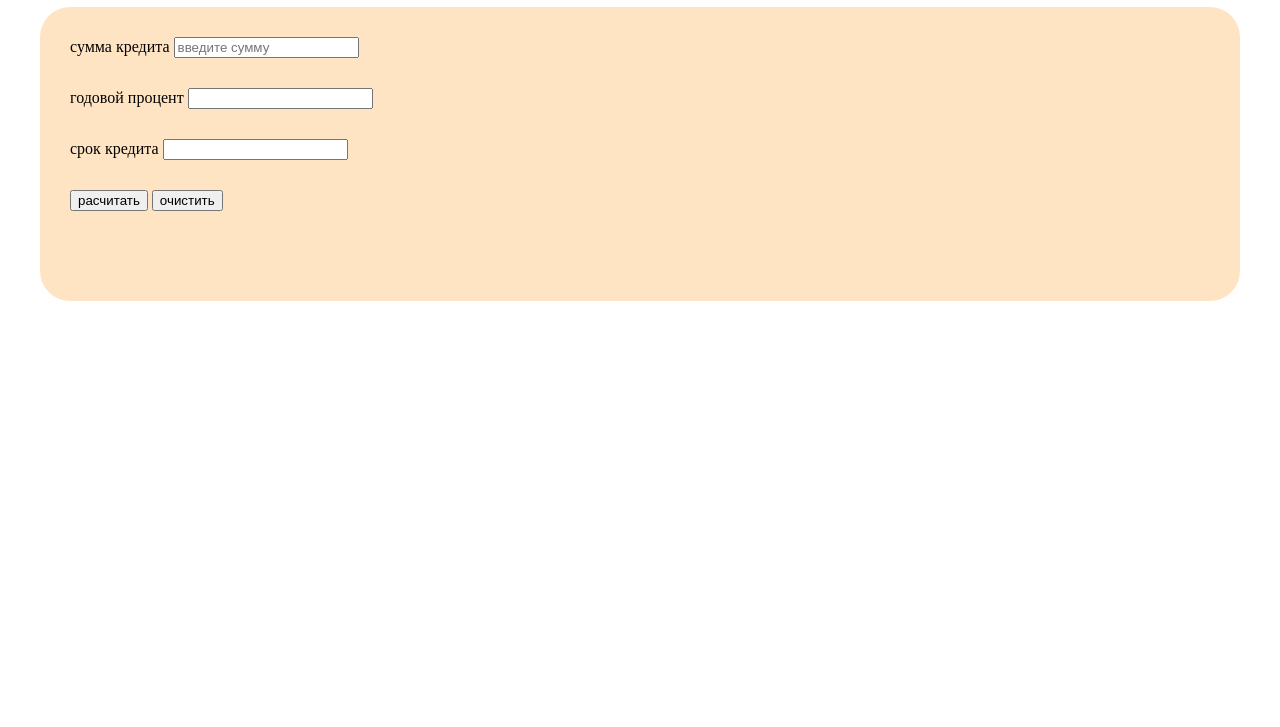
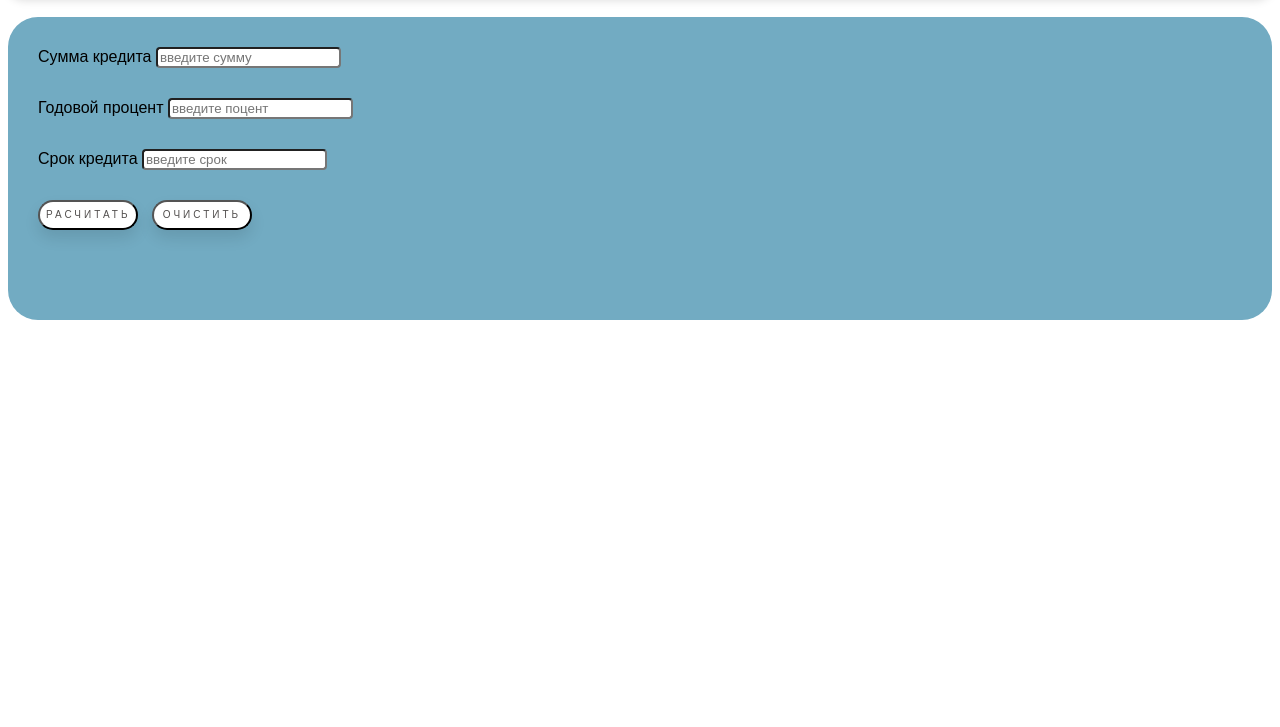
Before and after one commit to Jordenet/credit-calc, a plain HTML site: page index.html in a window 1280 px wide. Shown: the part 73-800 px from the top of the page. Drawn offline with Linux system fonts and the light colour scheme.

Commit message:
Add files via upload

```diff
--- a/index.html
+++ b/index.html
@@ -9,19 +9,19 @@
 
 <body>
     <div class="container">
-        <h1>кредитный калькулятор</h1>
+        <h1>Кредитный калькулятор</h1>
         <form class="form">
             <div class="input__group">
-                <label for="loan"> сумма кредита </label>
+                <label for="loan"> Сумма кредита </label>
                 <input id="loan" required type="number" placeholder="введите сумму">
             </div>
             <div class="input__group">
-                <label for="percent"> годовой процент </label>
-                <input id="percent" required type="number">
+                <label for="percent"> Годовой процент </label>
+                <input id="percent" required type="number" placeholder="введите поцент">
             </div>
             <div class="input__group">
-                <label for="srok"> срок кредита </label>
-                <input id="srok" required type="number">
+                <label for="srok"> Срок кредита </label>
+                <input id="srok" required type="number" placeholder="введите срок">
             </div>
             <div class="btns">
                 <button class="get">расчитать</button>
--- a/index.js
+++ b/index.js
@@ -14,28 +14,25 @@ getBtn.addEventListener("click", (event) => {
         return
     }
     let monthPay = 0;
-    let ret = 0;
     console.log(monthPay);
     let itogMonth = 0
-    for (let i = 1; i <= srok; i++) {
-        monthPay = loan * ((percent / 12));
+    let total = loan * percent
+    const info = `
+    Сумма кредита: <strong>${loan} ₽ </strong> <br>
+    Годовой процент: <strong>${percent * 100} % </strong> <br>
+    Срок кредита: <strong>${srok} месяцев</strong> <br>
+    Сумма переплаты: <strong>${total} </strong> <br>
+    Полная стоимость: <strong>${loan + total} </strong> <br>
+    `
+    // for (let i = 1; i <= srok; i++) {
+        monthPay = loan * ((percent / srok));
         console.log(monthPay);
-
-        itogMonth = Math.round(monthPay * 100 ) / 100;
+        itogMonth = (loan / srok) + monthPay
         console.log(itogMonth);
         const m = document.createElement("p")
-        m.textContent = `процент за ${i} месяц равен ${ itogMonth} руб`
+        m.textContent = `платеж за  месяц равен ${ itogMonth} руб`
         months.append(m)
-        ret += itogMonth;
-    }
-    ret = Math.round(ret + loan)
-    const info = `
-    сумма займа: <strong>${loan} ₽ </strong> <br>
-    годовой процент: <strong>${percent * 100} % </strong> <br>
-    срок кредита: <strong>${srok} месяцев</strong> <br>
-    сумма переплаты: <strong>${ret - loan} </strong> <br>
-    полная стоимость: <strong>${ret} </strong> <br>
-    `
+    // }
     const itog = document.querySelector(".itog")
 
     itog.innerHTML = info
--- a/style.css
+++ b/style.css
@@ -1,12 +1,67 @@
 .container{
-    max-width: 1200px;
+    max-width: 1400px;
     margin: 0 auto;
 }
+.container h1{
+    text-align: center;
+    box-shadow: 0px 5px 10px 0px rgba(2, 2, 2, 0.15);
+    border-radius: 15px;
+    padding-bottom: 10px;
+}
 .form{
-    background-color: bisque;
+    background-color: rgb(114, 171, 194);
     padding: 30px;
     border-radius: 30px;
     display: flex;
     flex-direction: column;
     gap: 30px;
 }
+.get{
+   border-radius: 10%;
+   text-decoration: none;
+  display: inline-block;
+  width: 100px;
+  height: 30px;
+  line-height: 20px;
+  border-radius: 30px;
+  margin: 0px 0px;
+  font-family: 'Montserrat', sans-serif;
+  font-size: 10px;
+  text-transform: uppercase;
+  text-align: center;
+  letter-spacing: 3px;
+  font-weight: 400;
+  color: #524f4e;
+  background: white;
+  box-shadow: 0 8px 15px rgba(0, 0, 0, .1);
+  transition: .3s;
+  margin-right: 10px;
+}
+.clear{
+    border-radius: 10%;
+    text-decoration: none;
+  display: inline-block;
+  width: 100px;
+  height: 30px;
+  line-height: 20px;
+  border-radius: 30px;
+  margin: 0px 0px;
+  font-family: 'Montserrat', sans-serif;
+  font-size: 10px;
+  text-transform: uppercase;
+  text-align: center;
+  letter-spacing: 3px;
+  font-weight: 400;
+  color: #524f4e;
+  background: white;
+  box-shadow: 0 8px 15px rgba(0, 0, 0, .1);
+  transition: .3s;
+}
+.input__group input{
+    border-radius: 4px;
+
+}
+.input__group{
+    font-family: 'Montserrat', sans-serif;
+    font-size: 16px;
+}
```
